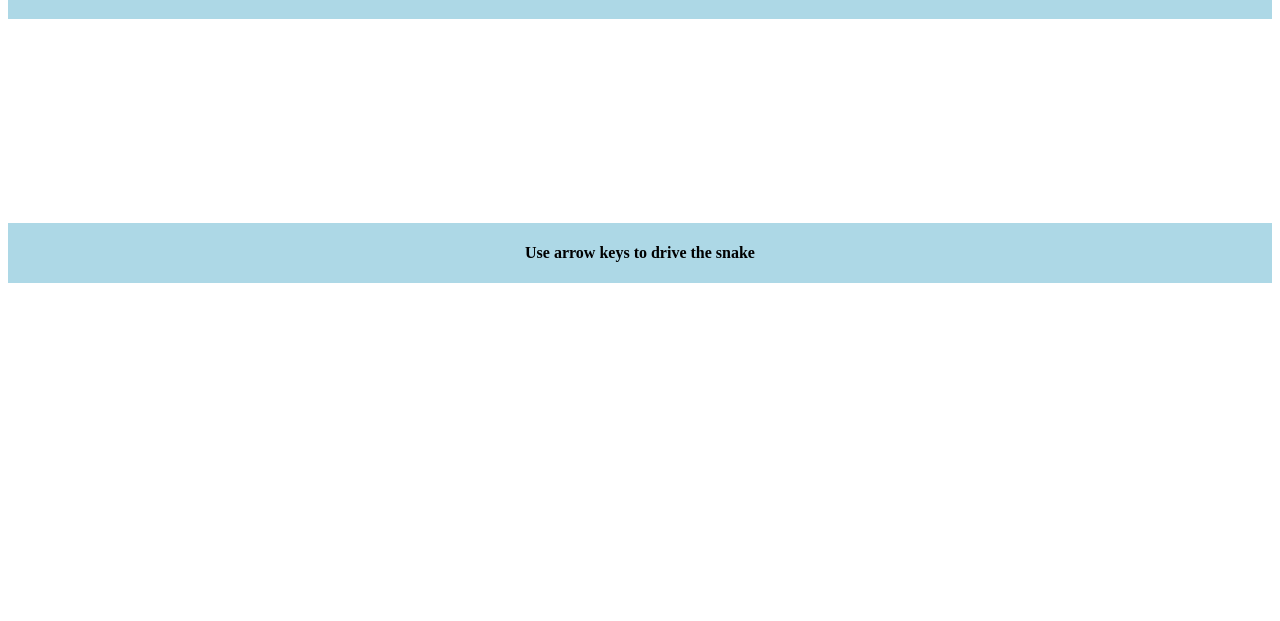
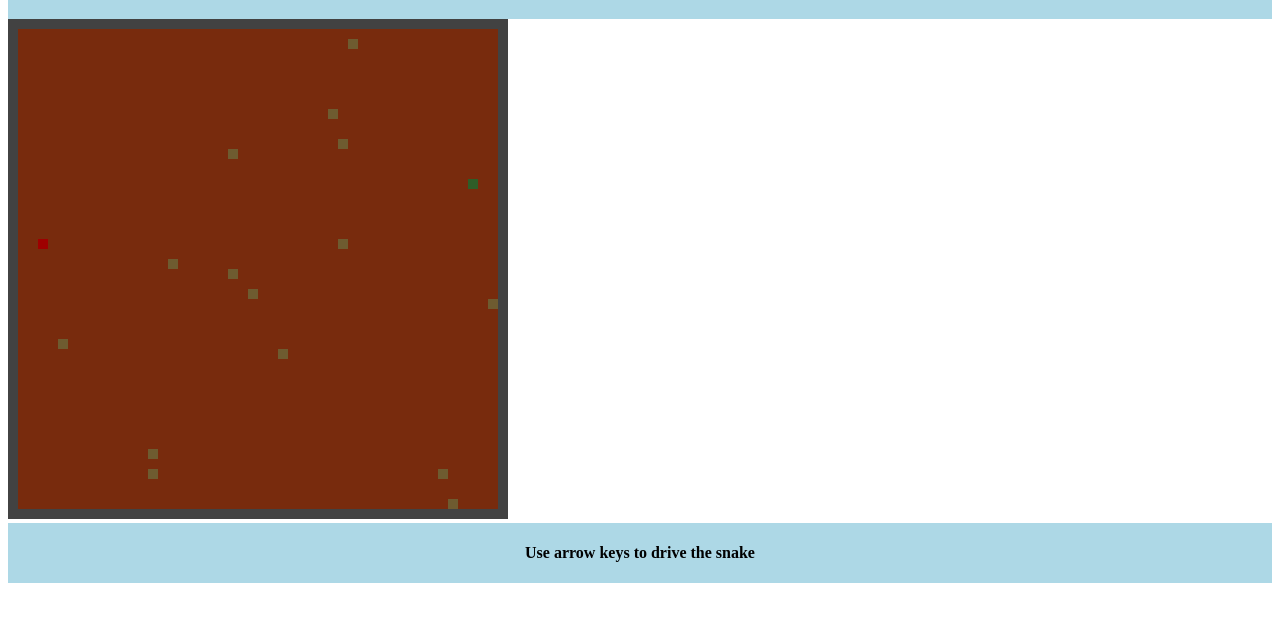
Before and after one commit to garryjable/snake, a plain HTML site: page index.html in a window 1280 px wide. Shown: the part 69-690 px from the top of the page. Drawn offline with Linux system fonts and the light colour scheme.

Commit message:
rendering random setup

```diff
--- a/index.html
+++ b/index.html
@@ -10,7 +10,7 @@
     <div class='flex header'>
         <h1 >Snake</h1>
     </div>
-    <canvas id='gameBoard' width="200" height="200"></canvas>
+    <canvas id='gameBoard' width="500" height="500"></canvas>
     <div class='flex header'>
         <h4 >Use arrow keys to drive the snake</h4>
     </div>
--- a/snake.js
+++ b/snake.js
@@ -6,90 +6,151 @@ const snake = 's';
 const food = 'f';
 const obs = 'o';
 const empty = 'e';
+var board = [];
+const boardWidth = 50;
+const numObs = 15;
+const rectWidth = 10;
 
+const emptyColor = 'rgba(120, 43, 13, 1)';
+const wallColor = 'rgba(66, 66, 66, 1)';
+const snakeColor = 'rgba(46, 93, 40, 1)';
+const foodColor = 'rgba(158, 0, 0, 1)';
+const obsColor = 'rgba(110, 91, 48, 1)';
 
 // Setting up the game board empty
-var board = [];
-let boardWidth = 50;
-for (let i = 0; i < boardWidth; i++) {
-  let row = [];
-  for( let j = 0; j < boardWidth; j++) {
-    if ( i == 0 || i == boardWidth - 1 || j == 0 || j == boardWidth - 1) {
-      row.push(wall);
-    } else {
-      row.push(empty);
-    }
-  }
-}
 
-function getRandLoc(boardWidth) {
+function getRandLoc() {
   let min = 1;
   let max = boardWidth - 1;
-  let notFound == true;
-  let row = Math.floor(Math.random()*(max-min+1)+min
-  let col = Math.floor(Math.random()*(max-min+1)+min
+  let notFound = true;
+  let row = Math.floor(Math.random()*(max-min+1)+min)
+  let col = Math.floor(Math.random()*(max-min+1)+min)
   while(notFound) {
-    if (board[row][col] != 'e') {
-      row = Math.floor(Math.random()*(max-min+1)+min
-      col = Math.floor(Math.random()*(max-min+1)+min
+    if (board[row][col] != empty) {
+      row = Math.floor(Math.random()*(max-min+1)+min)
+      col = Math.floor(Math.random()*(max-min+1)+min)
     } else {
       notFound = false;
     }
-
-
   }
+  return {
+          row: row,
+          col: col
+         }
 }
 
-var events = [];
-var inputs = [];
-var itemsForRender = [];
-var form = document.getElementById('event-form');
-
-function validateForm() {
-  elapsedTime = performance.now()
-  let name = document.getElementById('name').value;
-  let interval = document.getElementById('interval').value;
-  let numTimes = document.getElementById('numTimes').value;
-  let newEvent;
-  newEvent = {
-    name: name,
-    interval: interval,
-    numTimes: numTimes,
-    elapsedTime: elapsedTime,
+function populateBoard() {
+  for (let i = 0; i < boardWidth; i++) {
+    let row = [];
+    for( let j = 0; j < boardWidth; j++) {
+      if ( i == 0 || i == boardWidth - 1 || j == 0 || j == boardWidth - 1) {
+        row.push(wall);
+      } else {
+        row.push(empty);
+      }
+    }
+    board.push(row);
   }
-  events.push(newEvent);
-  console.log(newEvent);
-  form.reset();
+  for (let i = 0; i < numObs; i++) {
+    let coords = getRandLoc();
+    board[coords['row']][coords['col']] = obs;
+  }
+  let coords = getRandLoc();
+  board[coords['row']][coords['col']] = snake;
+  coords = getRandLoc();
+  board[coords['row']][coords['col']] = food;
 }
 
-function gameLoop(elapsedTime) {
-  update(elapsedTime);
-  render();
-  requestAnimationFrame(gameLoop);
+populateBoard();
+
+var canvas = document.getElementById('gameBoard');
+var context = canvas.getContext('2d');
+
+CanvasRenderingContext2D.prototype.clear = function() {
+  this.clearRect(0, 0, canvas.width, canvas.height);
 }
 
-performance.now();
-gameLoop();
+// now iterate the board and draw all the rects
+//
+render();
 
-function update(elapsedTime) {
-  for (let i = 0; i < events.length; i++) {
-    if (elapsedTime - events[i].elapsedTime >= events[i].interval && events[i].numTimes > 0) {
-      itemsForRender.push("Event: " + events[i].name + " (" + events[i].numTimes + " remaining)");
-      events[i].elapsedTime = elapsedTime;
-      events[i].numTimes--;
-      if (events[i].numTimes ==0 ) {
-        events.splice(i, 1);
+function render() {
+  for (let i = 0; i < boardWidth; i++) {
+    for(let j = 0; j < boardWidth; j++) {
+      if(board[i][j] == empty) {
+        paintRect(i, j, emptyColor);
+      } else if(board[i][j] == wall) {
+        paintRect(i, j, wallColor);
+      } else if(board[i][j] == snake) {
+        paintRect(i, j, snakeColor);
+      } else if(board[i][j] == obs) {
+        paintRect(i, j, obsColor);
+      } else if(board[i][j] == food) {
+        paintRect(i, j, foodColor);
       }
     }
   }
 }
 
-function render() {
-  for (let i = 0; i < itemsForRender.length; i++) {
-    let item = itemsForRender.pop();
-    let output = document.getElementById('output');
-    let outputItem = document.createElement('div');
-    outputItem.textContent = item;
-    output.appendChild(outputItem);
-  }
+function paintRect(yCoord, xCoord, color) {
+        //context.strokeStyle = color;
+        //context.lineWidth = 2;
+        context.fillStyle = color;
+        //context.fill();
+        context.fillRect(xCoord * rectWidth, yCoord * rectWidth, rectWidth, rectWidth )
 }
+
+//var events = [];
+//var inputs = [];
+//var itemsForRender = [];
+//var form = document.getElementById('event-form');
+//
+//function validateForm() {
+//  elapsedTime = performance.now()
+//  let name = document.getElementById('name').value;
+//  let interval = document.getElementById('interval').value;
+//  let numTimes = document.getElementById('numTimes').value;
+//  let newEvent;
+//  newEvent = {
+//    name: name,
+//    interval: interval,
+//    numTimes: numTimes,
+//    elapsedTime: elapsedTime,
+//  }
+//  events.push(newEvent);
+//  console.log(newEvent);
+//  form.reset();
+//}
+//
+//function gameLoop(elapsedTime) {
+//  update(elapsedTime);
+//  render();
+//  requestAnimationFrame(gameLoop);
+//}
+//
+//performance.now();
+//gameLoop();
+//
+//function update(elapsedTime) {
+//  for (let i = 0; i < events.length; i++) {
+//    if (elapsedTime - events[i].elapsedTime >= events[i].interval && events[i].numTimes > 0) {
+//      itemsForRender.push("Event: " + events[i].name + " (" + events[i].numTimes + " remaining)");
+//      events[i].elapsedTime = elapsedTime;
+//      events[i].numTimes--;
+//      if (events[i].numTimes ==0 ) {
+//        events.splice(i, 1);
+//      }
+//    }
+//  }
+//}
+//
+//function render() {
+//  for (let i = 0; i < itemsForRender.length; i++) {
+//    let item = itemsForRender.pop();
+//    let output = document.getElementById('output');
+//    let outputItem = document.createElement('div');
+//    outputItem.textContent = item;
+//    output.appendChild(outputItem);
+//  }
+//}
+//
```
